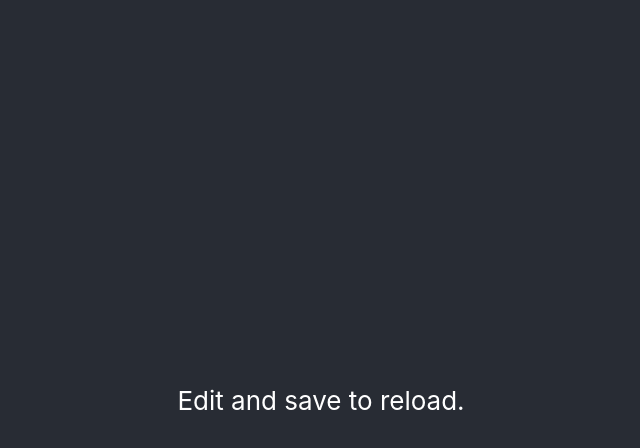
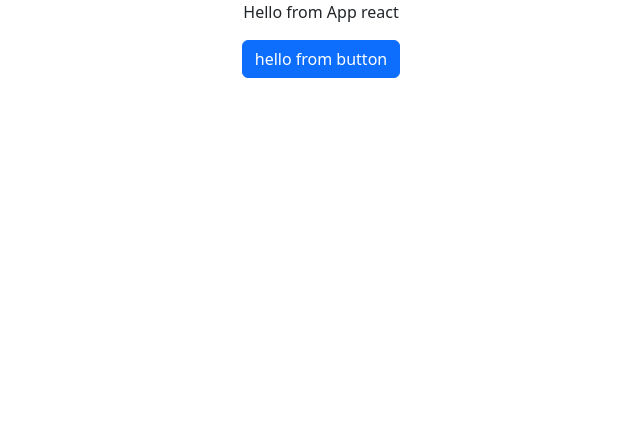
Before and after one commit to boxdigi/dictionary-project, a React (Create React App) app: page / in a window 1280 px wide. Shown: the top 448 px of the page, without its empty margins (319-959 px from the left). Built offline with nearby package versions, Linux system fonts and the light colour scheme.

Commit message:
added Bootstrap

```diff
--- a/package.json
+++ b/package.json
@@ -6,6 +6,7 @@
     "@testing-library/jest-dom": "^5.16.5",
     "@testing-library/react": "^13.4.0",
     "@testing-library/user-event": "^13.5.0",
+    "bootstrap": "^5.2.2",
     "react": "^18.2.0",
     "react-dom": "^18.2.0",
     "react-scripts": "5.0.1",
--- a/src/App.css
+++ b/src/App.css
@@ -1,14 +1,3 @@
 .App {
   text-align: center;
 }
-
-.App-header {
-  background-color: #282c34;
-  min-height: 100vh;
-  display: flex;
-  flex-direction: column;
-  align-items: center;
-  justify-content: center;
-  font-size: calc(10px + 2vmin);
-  color: white;
-}
--- a/src/App.js
+++ b/src/App.js
@@ -1,17 +1,13 @@
+import React from "react";
 import './App.css';
 
-function App() {
+export default function App() {
   return (
     <div className="App">
-      <header className="App-header">
-
-        <p>
-          Edit and save to reload.
-        </p>
-
-      </header>
+      <p>
+        Hello from App react
+      </p>
+      <a href="/" className='btn btn-primary'>hello from button</a>
     </div>
   );
 }
-
-export default App;
--- a/src/index.js
+++ b/src/index.js
@@ -1,6 +1,7 @@
 import React from 'react';
 import ReactDOM from 'react-dom/client';
 import './index.css';
+import 'bootstrap/dist/css/bootstrap.css';
 import App from './App';
 
 
```
Also changed, not shown: 1 other file (tests, documents, lock files or other folders).
